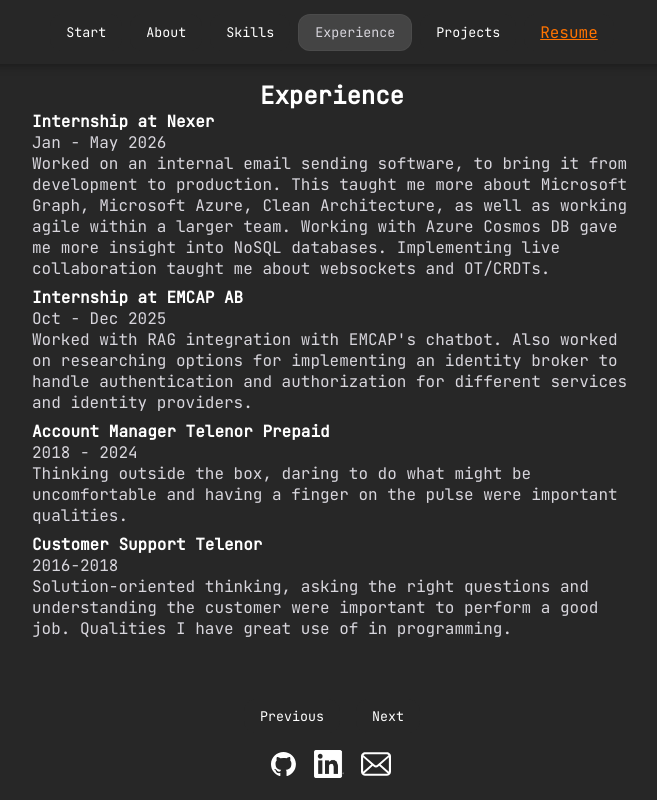
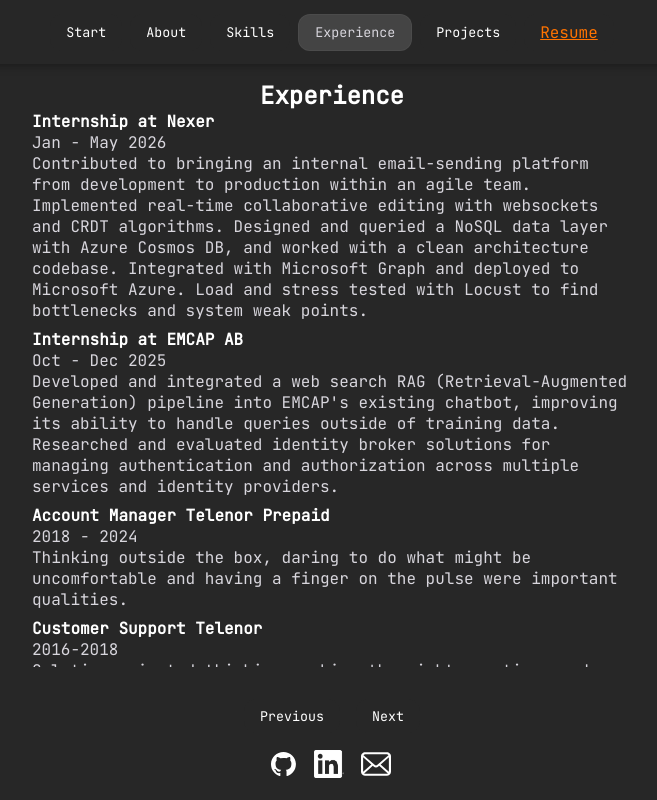
Before and after one commit to DefinitelyUnlikely/definitelyunlikely.github.io, a SvelteKit app in the folder portfolio/: page / in a window 1280 px wide. Both pictures are taken after a click on the button "Experience". Shown: the whole page, without its empty margins (308-965 px from the left). Built offline with nearby package versions, Linux system fonts and the light colour scheme.

Commit message:
update exp text

```diff
--- a/portfolio/src/components/sections/experience/experience.svelte
+++ b/portfolio/src/components/sections/experience/experience.svelte
@@ -10,12 +10,14 @@
                 Jan - May 2026
             </p>
             <p>
-                Worked on an internal email sending software, to bring it from
-                development to production. This taught me more about Microsoft
-                Graph, Microsoft Azure, Clean Architecture, as well as working
-                agile within a larger team. Working with Azure Cosmos DB gave me
-                more insight into NoSQL databases. Implementing live
-                collaboration taught me about websockets and OT/CRDTs.
+                Contributed to bringing an internal email-sending platform from
+                development to production within an agile team. Implemented
+                real-time collaborative editing with websockets and CRDT
+                algorithms. Designed and queried a NoSQL data layer with Azure
+                Cosmos DB, and worked with a clean architecture codebase.
+                Integrated with Microsoft Graph and deployed to Microsoft Azure.
+                Load and stress tested with Locust to find bottlenecks and
+                system weak points.
             </p>
         </div>
         <div class="emcap-ab">
@@ -27,10 +29,12 @@
                 Oct - Dec 2025
             </p>
             <p>
-                Worked with RAG integration with EMCAP's chatbot. Also worked on
-                researching options for implementing an identity broker to
-                handle authentication and authorization for different services
-                and identity providers.
+                Developed and integrated a web search RAG (Retrieval-Augmented
+                Generation) pipeline into EMCAP's existing chatbot, improving
+                its ability to handle queries outside of training data.
+                Researched and evaluated identity broker solutions for managing
+                authentication and authorization across multiple services and
+                identity providers.
             </p>
         </div>
         <div class="account-manager">
```
